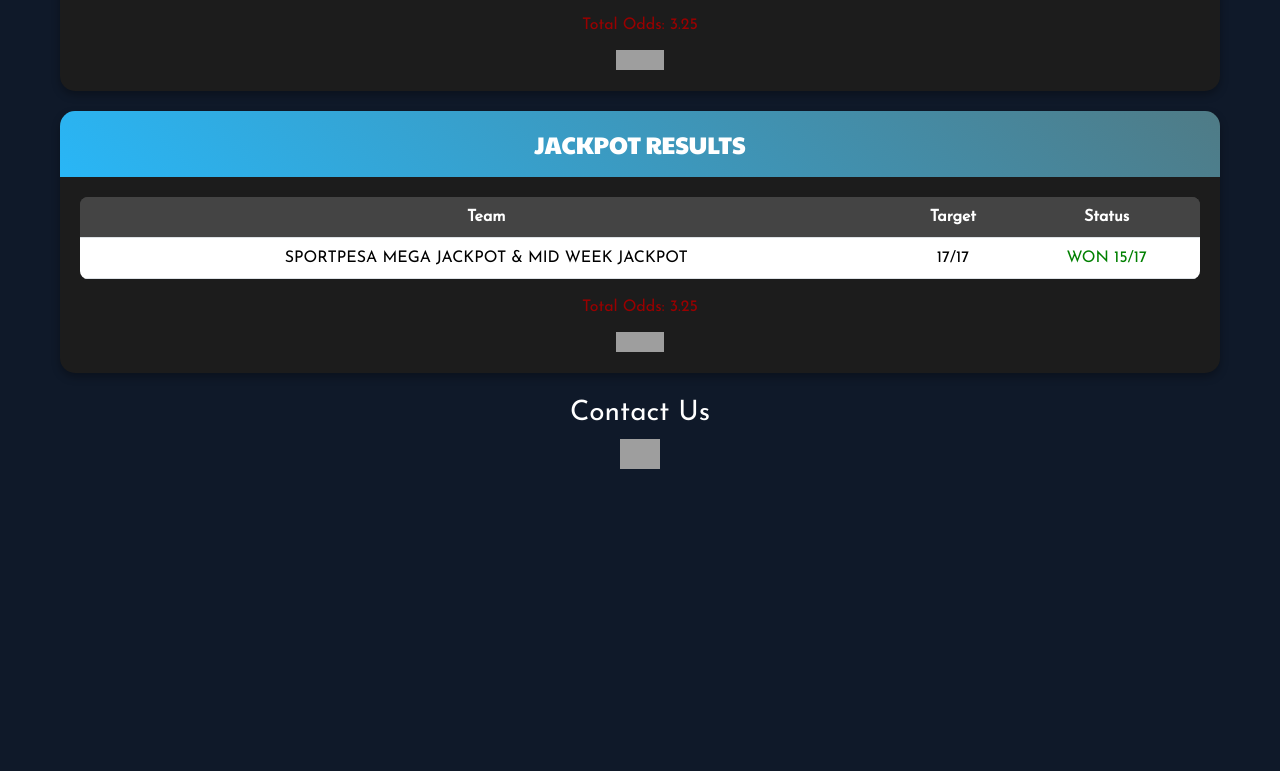
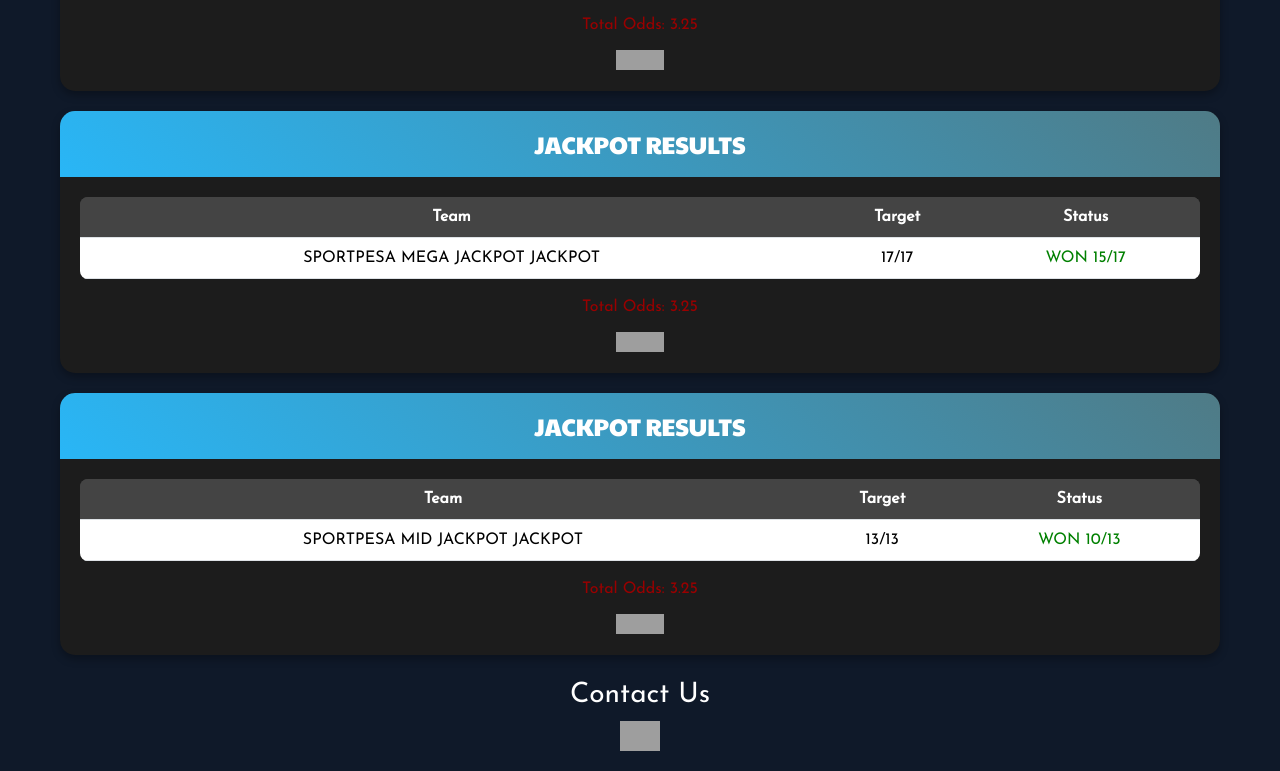
Before and after one commit to Mwakiz/mightytips, a plain HTML site: page index.html in a window 1280 px wide. Shown: the part 2909-3680 px from the top of the page. Before the commit the page ends 3398 px from the top, so only its background shows below. Drawn offline with nearby package versions, Linux system fonts and the light colour scheme; grey boxes are pictures that could not be loaded.

Commit message:
Update index.html

```diff
--- a/index.html
+++ b/index.html
@@ -408,7 +408,7 @@
                 </div>
             </div>
 
-            <!-- JACKPOT RESULTS  -->
+            <!-- MEGA JACKPOT RESULTS  -->
 
             <div class="card">
                 <div class="card-header">JACKPOT RESULTS</div>
@@ -424,10 +424,38 @@
                         </thead>
                         <tbody>
                             <tr>
-                                <td>SPORTPESA MEGA JACKPOT & MID WEEK JACKPOT</td>
+                                <td>SPORTPESA MEGA JACKPOT JACKPOT</td>
                                 <!-- <td></td> -->
                                 <td>17/17</td>
                                 <td><span style="color:green;">WON 15/17</span></td>
+                            </tr>
+                        </tbody>
+                    </table>
+                    <p class="card-text" style="color:#990000;">Total Odds: 3.25</p>
+                    <img src="https://cliply.co/wp-content/uploads/2021/03/372103860_CHECK_MARK_400px.gif" alt="Winning Icon" width="48" height="20" loading="lazy">
+                </div>
+            </div>
+
+                <!-- MID WEEK JACKPOT RESULTS  -->
+
+             <div class="card">
+                <div class="card-header">JACKPOT RESULTS</div>
+                <div class="card-body">
+                    <table class="table">
+                        <thead>
+                            <tr>
+                                <th>Team</th>
+                                <!-- <th>Tip</th> -->
+                                <th>Target</th>
+                                <th>Status</th>
+                            </tr>
+                        </thead>
+                        <tbody>
+                            <tr>
+                                <td>SPORTPESA MID JACKPOT JACKPOT</td>
+                                <!-- <td></td> -->
+                                <td>13/13</td>
+                                <td><span style="color:green;">WON 10/13</span></td>
                             </tr>
                         </tbody>
                     </table>
```
